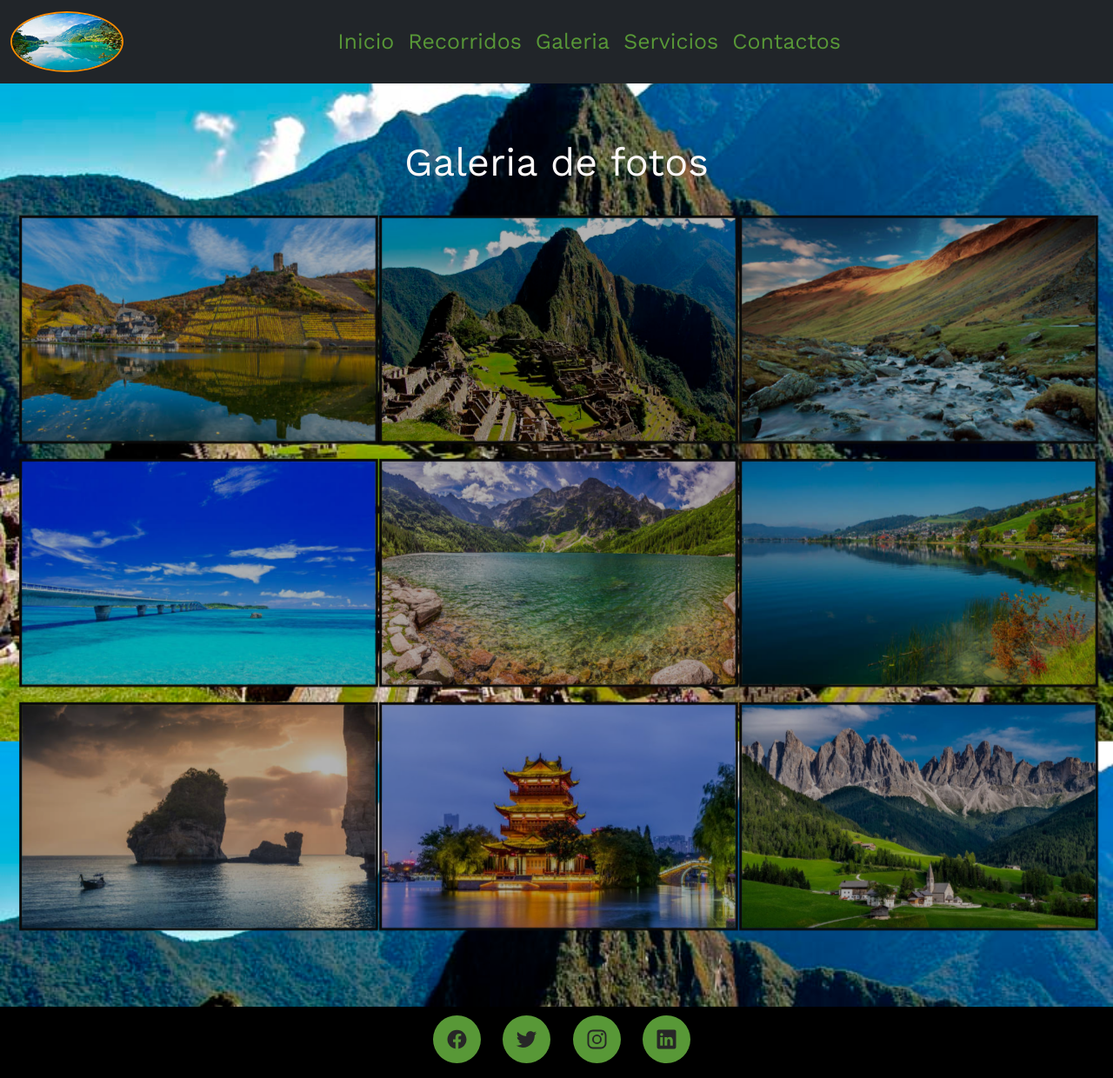
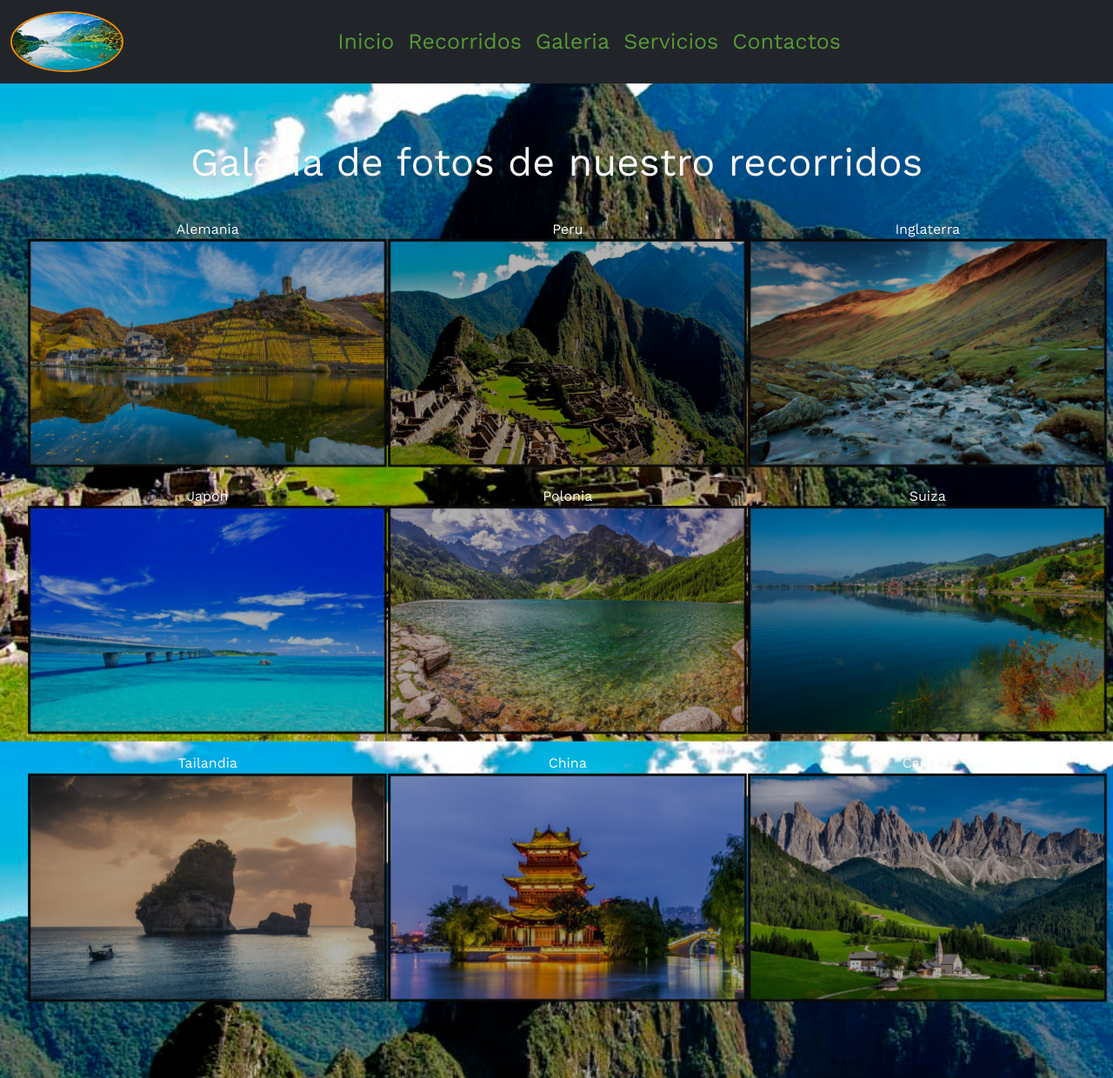
Before and after one commit to alejandro862003/Proyecto-Sass, a plain HTML site: page Proyecto.CoderHouse.Sass/pages/galeria.html in a window 1280 px wide. Shown: the top 1240 px of the page at 87% size. Drawn offline with nearby package versions, Linux system fonts and the light colour scheme.

Commit message:
cambio de h

```diff
--- a/Proyecto.CoderHouse.Sass/pages/galeria.html
+++ b/Proyecto.CoderHouse.Sass/pages/galeria.html
@@ -65,17 +65,44 @@
           </nav>
     </header>
     <section>
-        <h5 class="titulo">Galeria de fotos</h5>
+        <h5 class="titulo">Galeria de fotos de nuestro recorridos</h5>
         <div class="contenedor-galeria">
+          <div>
+            <h6>Alemania</h6>
             <img src="../img/Alemania.jpeg" alt="" class="galeria-img">
+          </div>
+          <div>
+            <h6>Peru</h6>
             <img src="../img/fondo.jpeg" alt="" class="galeria-img">
+          </div>
+          <div>
+            <h6>Inglaterra</h6>
             <img src="../img/Inglaterra.jpeg" alt="" class="galeria-img">
+          </div>
+          <div>
+            <h6>Japon</h6>
             <img src="../img/Japon.jpeg" alt="" class="galeria-img">
+          </div>
+          <div>
+            <h6>Polonia</h6>
             <img src="../img/Polonia.jpeg" alt="" class="galeria-img">
+          </div>
+          <div>
+            <h6>Suiza</h6>
             <img src="../img/Suiza.jpeg" alt="" class="galeria-img">
+          </div>
+          <div>
+            <h6>Tailandia</h6>
             <img src="../img/Tailandia.jpeg" alt="" class="galeria-img">
+          </div>
+          <div>
+            <h6>China</h6>
             <img src="../img/China.jpeg" alt="" class="galeria-img">
+          </div>
+          <div>
+            <h6>Canada</h6>
             <img src="../img/Canada.jpeg" alt="" class="galeria-img">
+          </div>
         </div>
     </section>
 
--- a/Proyecto.CoderHouse.Sass/sass/_galeria.scss
+++ b/Proyecto.CoderHouse.Sass/sass/_galeria.scss
@@ -4,6 +4,9 @@
     margin-top: -10%;
     padding-bottom: 2rem;
     font-size: 45px;
+}
+h6 {
+    font-size: 2rem !important;
 }
 .contenedor-galeria{
     display: grid;
--- a/Proyecto.CoderHouse.Sass/sass/_servicios.scss
+++ b/Proyecto.CoderHouse.Sass/sass/_servicios.scss
@@ -12,7 +12,7 @@ main{
     }
 }
 main h3,h2,h4{
-    font-size: 40px !important;
+    font-size: 38px !important;
     color: #f3ecec;
     align-items: center;
     padding-top: 3rem;
```
